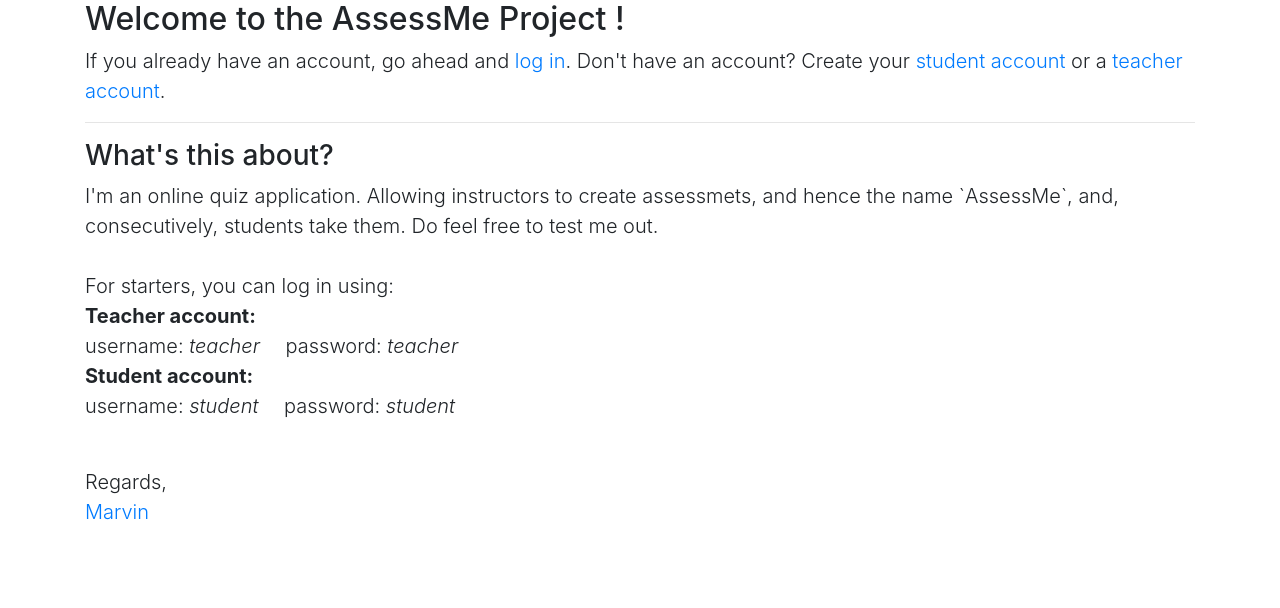
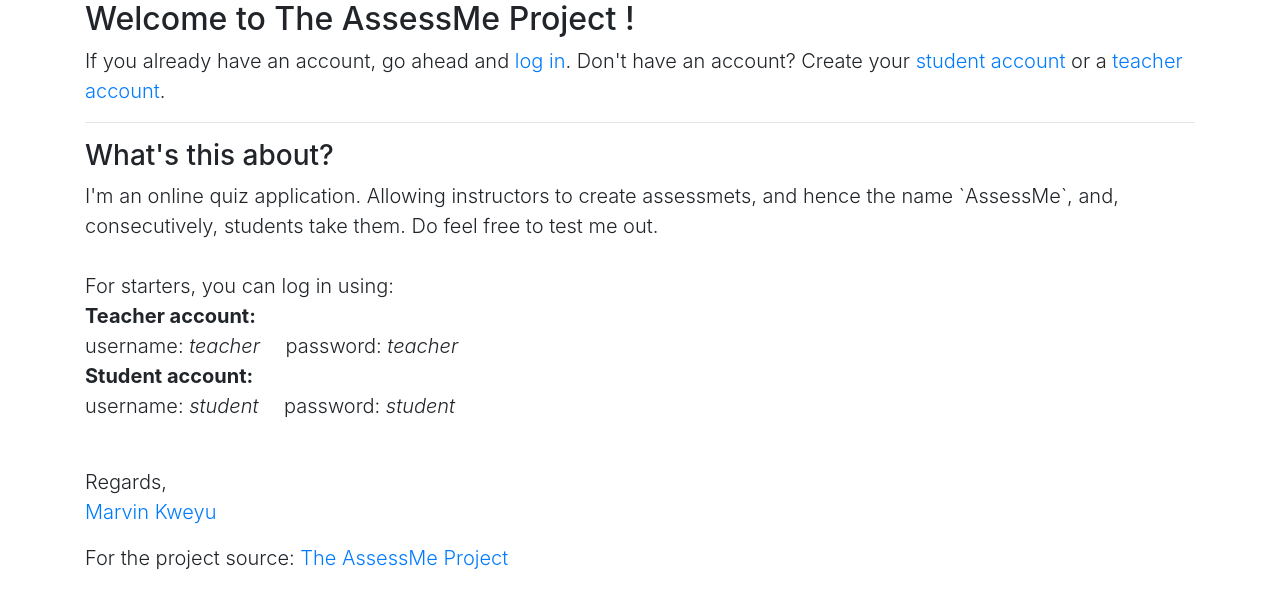
Before and after one commit to MarvinKweyu/AssessMe, a Django app: page / in a window 1280 px wide. Shown: the part 56-664 px from the top of the page. Run offline with Django 3.2, Linux system fonts and the light colour scheme; some libraries are stand-ins or nearby versions.

Commit message:
chore: add project repo url to landing page

```diff
--- a/classroom/templates/classroom/home.html
+++ b/classroom/templates/classroom/home.html
@@ -2,7 +2,7 @@
 
 {% block content %}
 <div class="intro">
-  <h2>Welcome to the AssessMe Project ! <span class="icon-emo-happy"></span></h2>
+  <h2>Welcome to The AssessMe Project ! <span class="icon-emo-happy"></span></h2>
   <p class="lead">
     If you already have an account, go ahead and <a href="{% url 'login' %}">log in</a>.
     Don't have an account? Create your <a href="{% url 'student_signup' %}">student account</a> or a <a
@@ -30,7 +30,9 @@
         style="font-style: italic; padding-right: 20px;">student </span></span>
   </p>
   <br>
-  <p>Regards, <br><a href="https://marvinkweyu.thegreencodes.com/" target="_blank" rel="noopener">Marvin</a></p>
+
+  <p>Regards, <br><a href="https://marvinkweyu.net/" target="_blank" rel="noopener">Marvin Kweyu</a></p>
+  <p>For the project source: <a href="https://github.com/MarvinKweyu/AssessMe" target="_blank" rel="noopener">The AssessMe Project</a></p>
 </div>
 
 {% endblock %}
```
